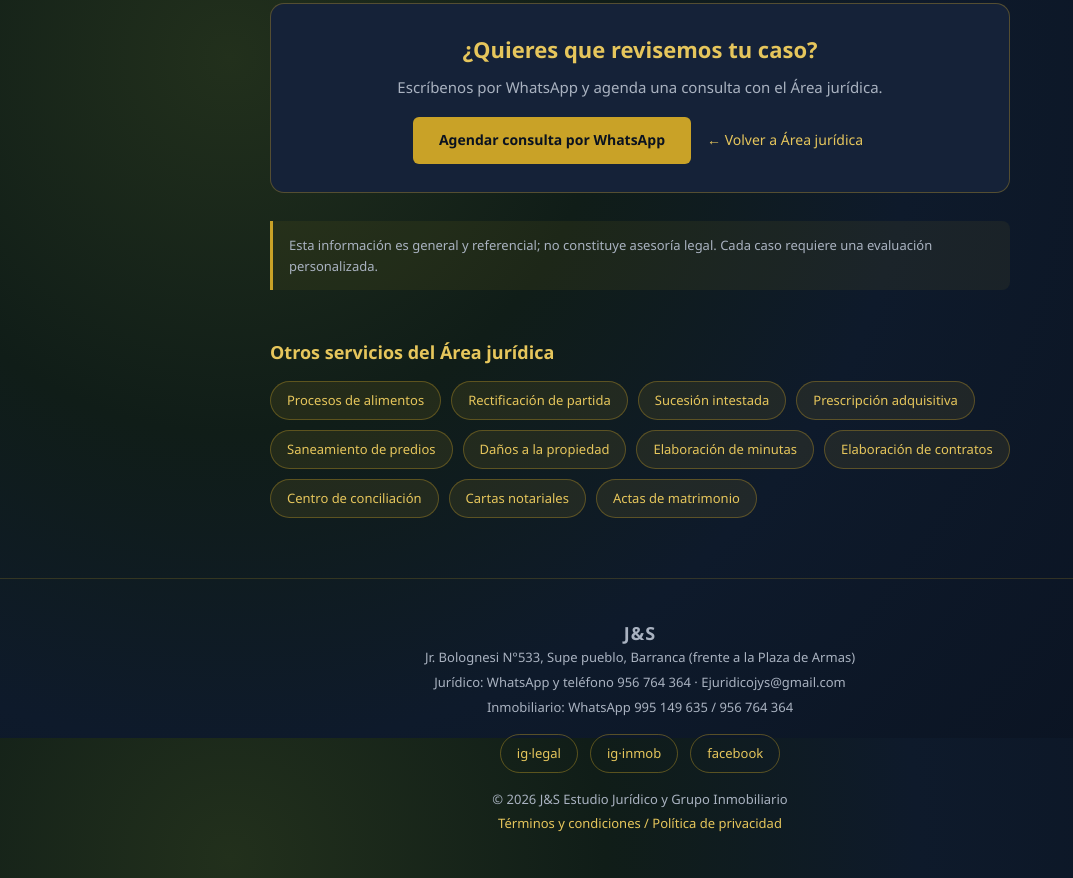
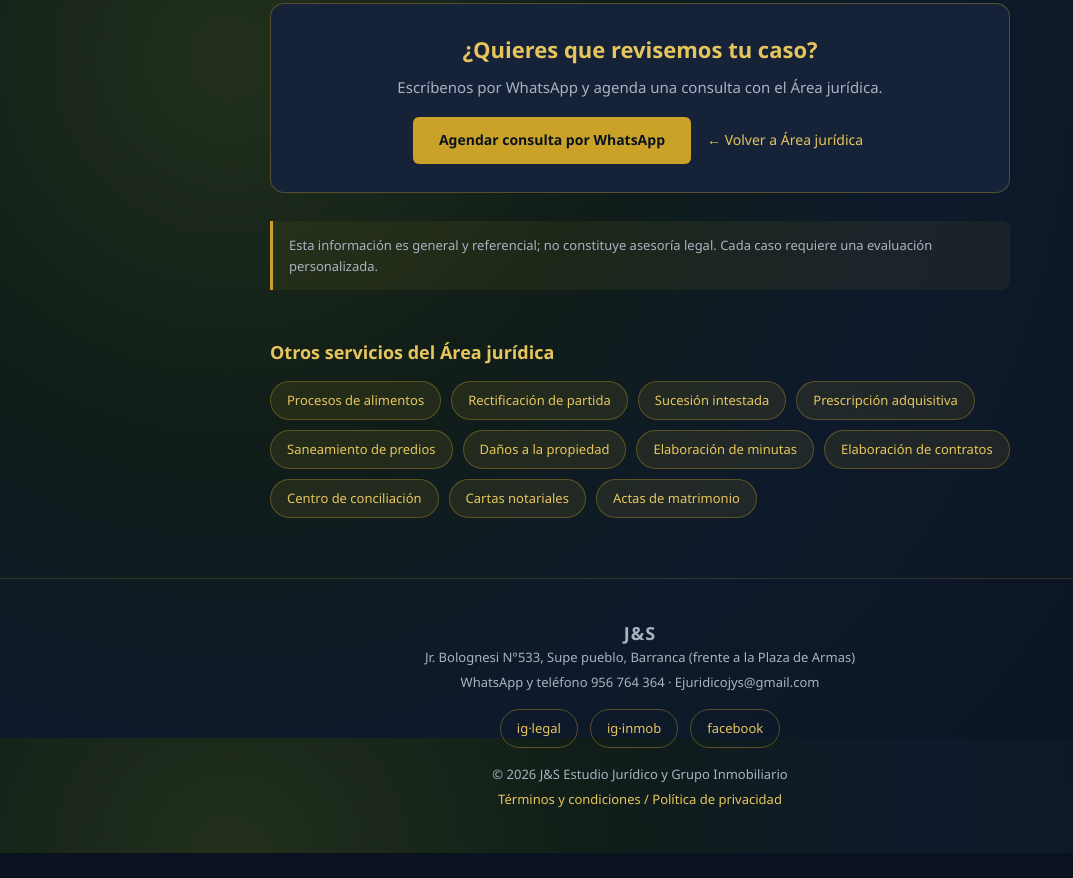
Before and after one commit to Pantoja18/jys-grupo-web, a plain HTML site: page servicios/tenencia.html in a window 1280 px wide. Shown: the part 2462-3340 px from the top of the page, without its empty margins (0-1073 px from the left). After the commit the page ends 3315 px from the top, so only its background shows below. Drawn offline with Linux system fonts and the light colour scheme.

Commit message:
Unifica el contacto en el 956 764 364 y quita el 995 149 635
Los botones de los proyectos de lotes van al número de la empresa y el
footer tiene una sola línea de contacto.

Co-Authored-By: Claude Opus 5.5 <noreply@anthropic.com>

```diff
--- a/servicios/tenencia.html
+++ b/servicios/tenencia.html
@@ -131,8 +131,7 @@
 <footer>
   <div class="brand-text">J&amp;S</div>
   <p>Jr. Bolognesi N°533, Supe pueblo, Barranca (frente a la Plaza de Armas)</p>
-  <p>Jurídico: WhatsApp y teléfono <a href="tel:+51956764364">956 764 364</a> · Ejuridicojys@gmail.com</p>
-  <p>Inmobiliario: WhatsApp 995 149 635 / 956 764 364</p>
+  <p>WhatsApp y teléfono <a href="tel:+51956764364">956 764 364</a> · Ejuridicojys@gmail.com</p>
   <div class="social">
     <a href="https://www.instagram.com/estudio.juridico.jys" aria-label="Instagram jurídico">ig·legal</a>
     <a href="https://www.instagram.com/grupoinmobiliariojys" aria-label="Instagram inmobiliario">ig·inmob</a>
```
Also changed, not shown: index.html (+2 -3 lines), servicios/actas-de-matrimonio.html (+1 -2 lines), servicios/cartas-notariales.html (+1 -2 lines), servicios/centro-de-conciliacion.html (+1 -2 lines), servicios/danos-a-la-propiedad.html (+1 -2 lines), servicios/elaboracion-de-contratos.html (+1 -2 lines), servicios/elaboracion-de-minutas.html (+1 -2 lines), servicios/prescripcion-adquisitiva.html (+1 -2 lines), servicios/procesos-de-alimentos.html (+1 -2 lines), servicios/rectificacion-de-partida.html (+1 -2 lines), servicios/saneamiento-de-predios.html (+1 -2 lines), servicios/sucesion-intestada.html (+1 -2 lines).
